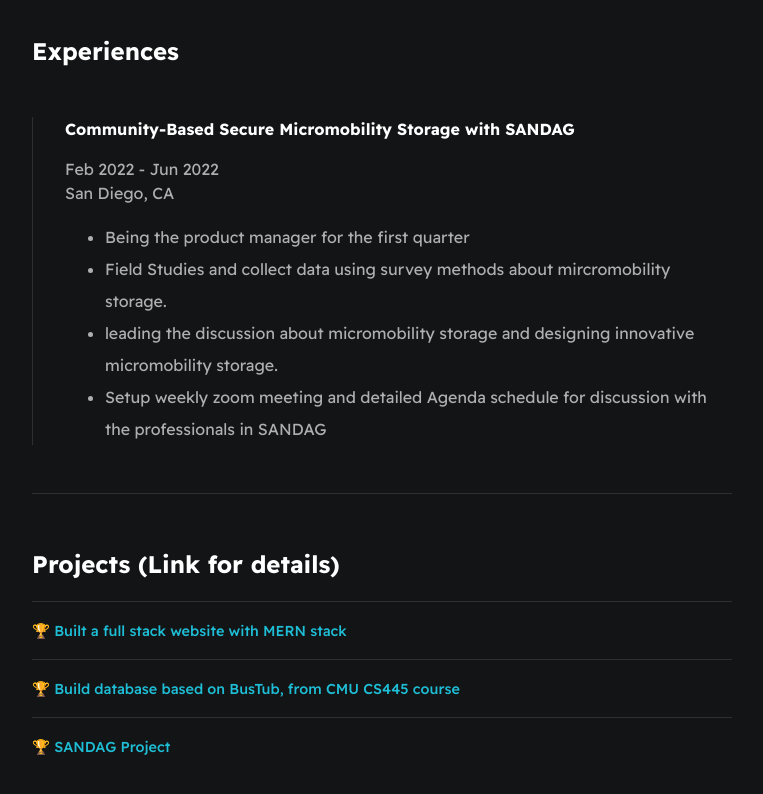
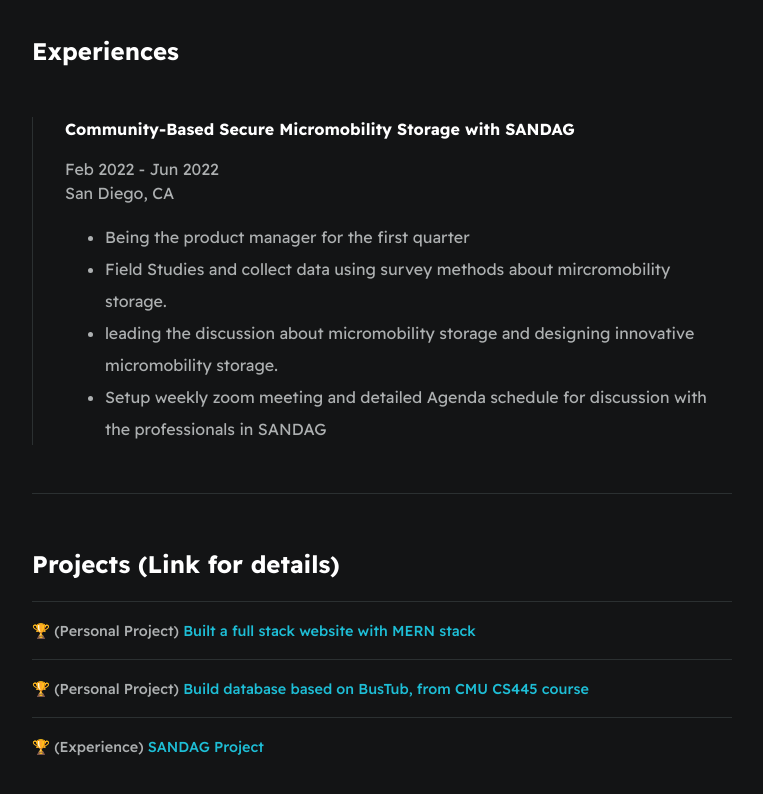
Before and after one commit to dqwei1219/Digital-Resume, a plain HTML site: page index.html in a window 1280 px wide. Shown: the part 692-1486 px from the top of the page, without its empty margins (258-1021 px from the left). Drawn offline with Linux system fonts and the light colour scheme.

Commit message:
update the project3.html with full explained

```diff
--- a/index.html
+++ b/index.html
@@ -87,13 +87,13 @@
       <section class="section--page">
         <h2>Projects (Link for details)</h2>
         <div class="card--project">
-            <a href="project1.html"><span>🏆 </span>Built a full stack website with MERN stack</a>
+            <a href="project1.html"><span>🏆 (Personal Project) </span>Built a full stack website with MERN stack</a>
         </div>
         <div class="card--project">
-          <a href="project2.html"><span>🏆 </span>Build database based on BusTub, from CMU CS445 course</a>
+          <a href="project2.html"><span>🏆 (Personal Project) </span>Build database based on BusTub, from CMU CS445 course</a>
         </div>
         <div class="card--project">
-          <a href="project3.html"><span>🏆 </span>SANDAG Project</a>
+          <a href="project3.html"><span>🏆 (Experience) </span>SANDAG Project</a>
         </div>
       </section>
 
```
